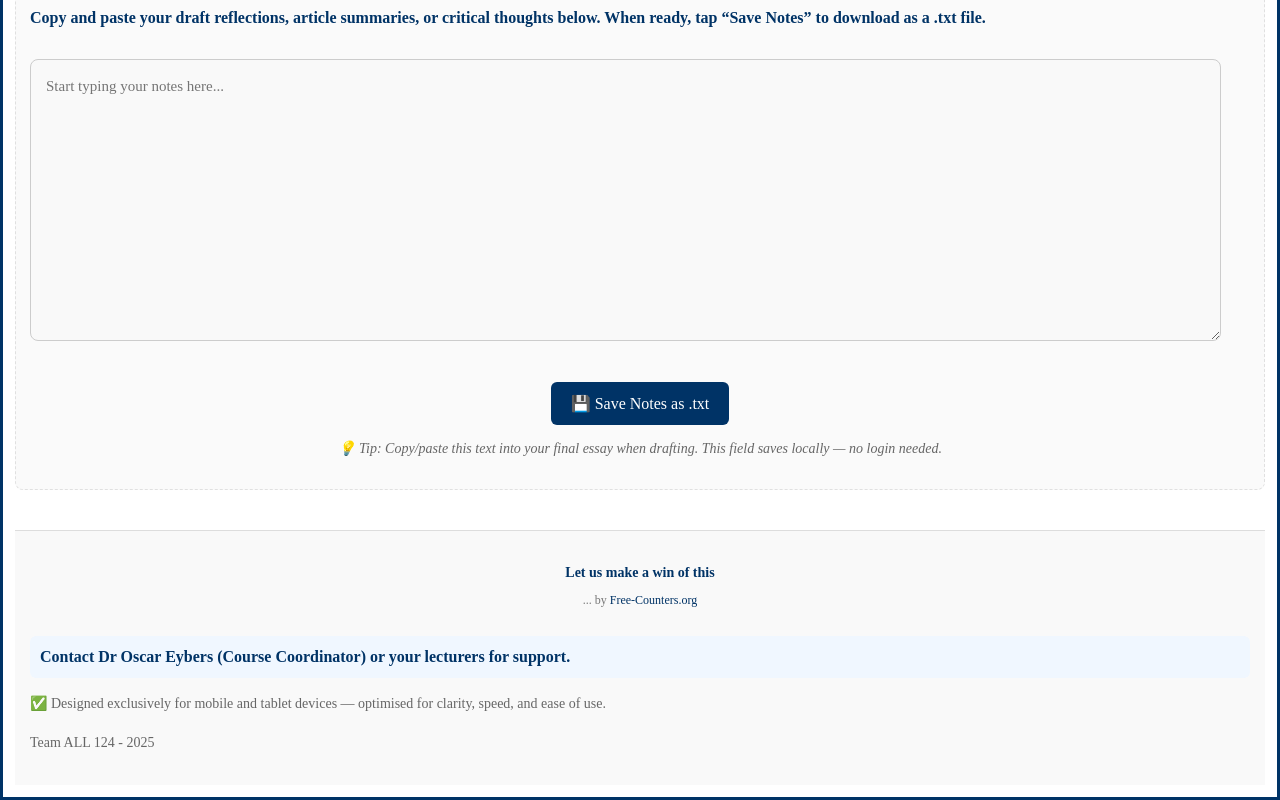
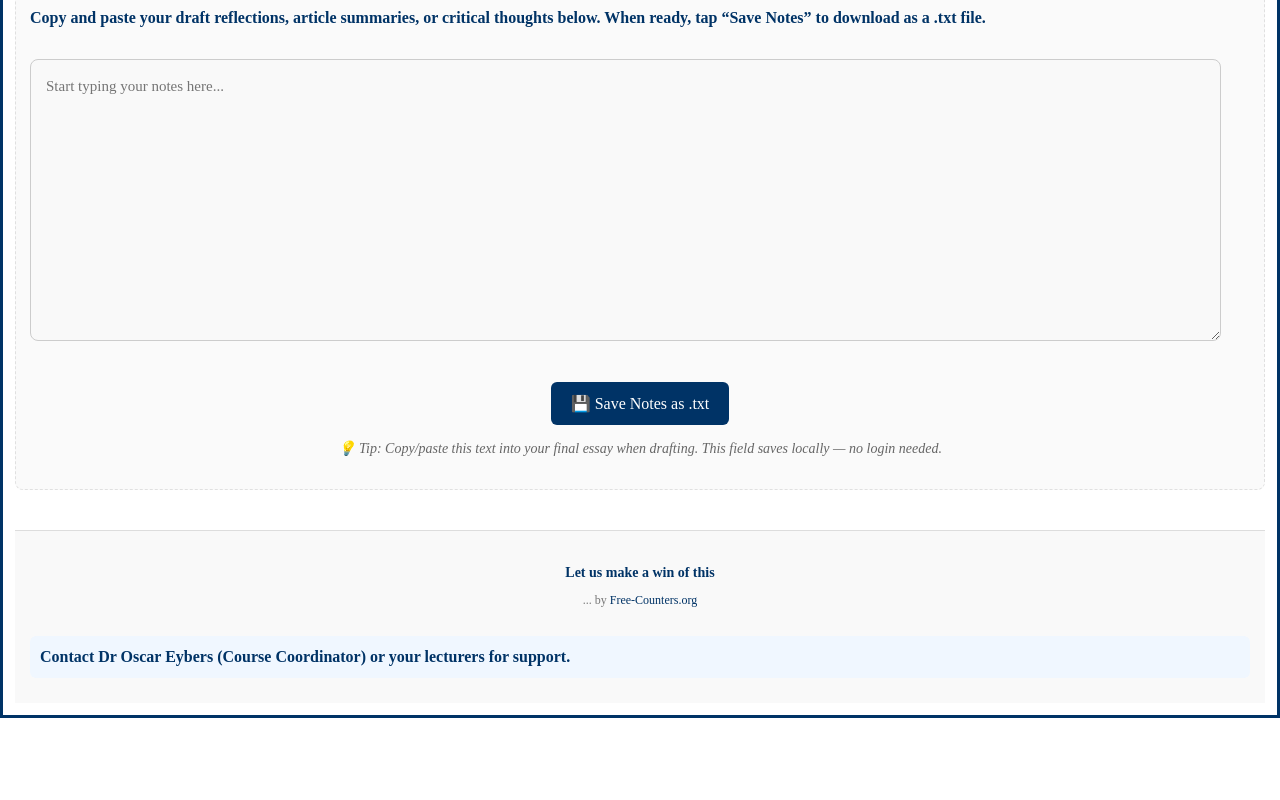
Before and after one commit to oeybers-cpu/all124_app_2, a plain HTML site: page index.html in a window 1280 px wide. Shown: the part 4157-4957 px from the top of the page. After the commit the page ends 4875 px from the top, so only its background shows below. Drawn offline with Linux system fonts and the light colour scheme.

Commit message:
Update index.html

```diff
--- a/index.html
+++ b/index.html
@@ -629,9 +629,6 @@
             </div>
 
             <p class="contact-info"><strong>Contact Dr Oscar Eybers (Course Coordinator) or your lecturers for support.</strong></p>
-
-            <p>✅ Designed exclusively for mobile and tablet devices — optimised for clarity, speed, and ease of use.</p>
-            <p>Team ALL 124 - 2025</p>
         </div>
 
     </div>
```
